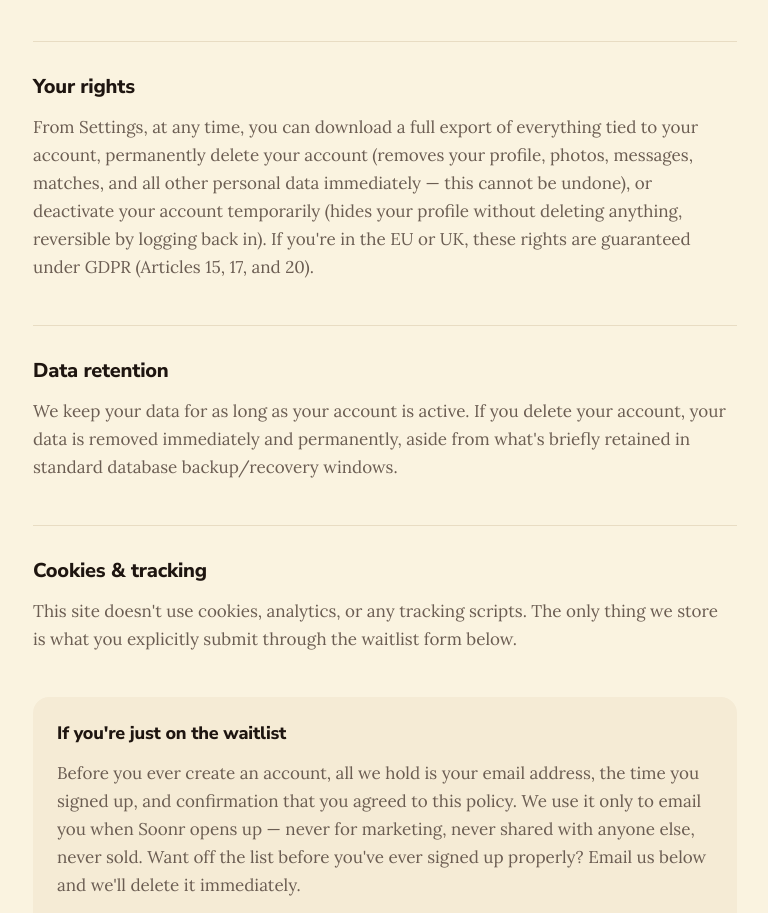
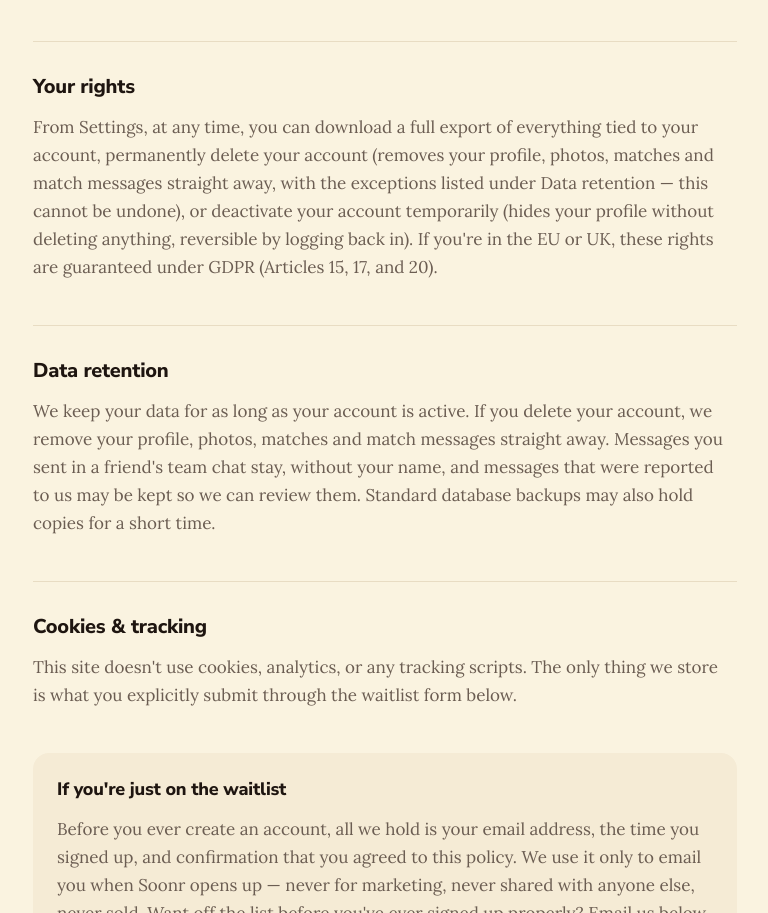
Before and after one commit to squang0/soonr-site, a plain HTML site: page privacy.html in a window 1280 px wide. Shown: the part 1065-1978 px from the top of the page, without its empty margins (255-1023 px from the left). Drawn offline with Linux system fonts and the light colour scheme.

Commit message:
Privacy policy: correct what account deletion keeps
Co-Authored-By: Claude Opus 5.5 <noreply@anthropic.com>

```diff
--- a/privacy.html
+++ b/privacy.html
@@ -214,12 +214,12 @@
 
     <div class="section">
       <h2>Your rights</h2>
-      <p>From Settings, at any time, you can download a full export of everything tied to your account, permanently delete your account (removes your profile, photos, messages, matches, and all other personal data immediately — this cannot be undone), or deactivate your account temporarily (hides your profile without deleting anything, reversible by logging back in). If you're in the EU or UK, these rights are guaranteed under GDPR (Articles 15, 17, and 20).</p>
+      <p>From Settings, at any time, you can download a full export of everything tied to your account, permanently delete your account (removes your profile, photos, matches and match messages straight away, with the exceptions listed under Data retention — this cannot be undone), or deactivate your account temporarily (hides your profile without deleting anything, reversible by logging back in). If you're in the EU or UK, these rights are guaranteed under GDPR (Articles 15, 17, and 20).</p>
     </div>
 
     <div class="section">
       <h2>Data retention</h2>
-      <p>We keep your data for as long as your account is active. If you delete your account, your data is removed immediately and permanently, aside from what's briefly retained in standard database backup/recovery windows.</p>
+      <p>We keep your data for as long as your account is active. If you delete your account, we remove your profile, photos, matches and match messages straight away. Messages you sent in a friend's team chat stay, without your name, and messages that were reported to us may be kept so we can review them. Standard database backups may also hold copies for a short time.</p>
     </div>
 
     <div class="section">
```
